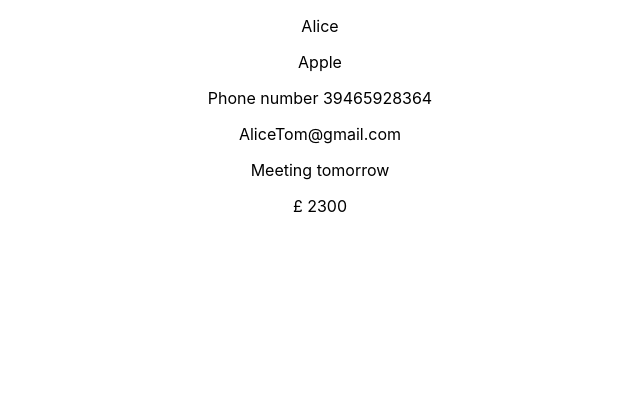
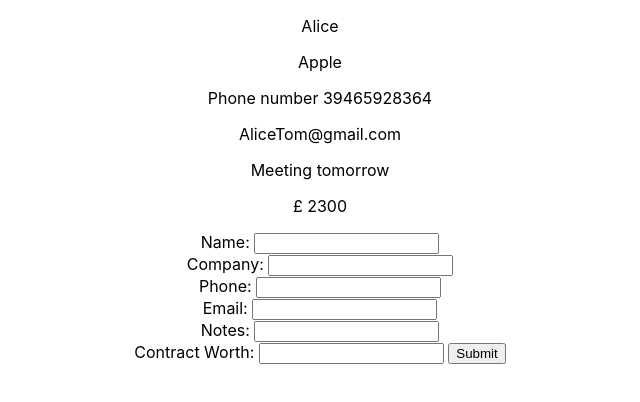
Before and after one commit to eds-101/web3CRM, a React (Create React App) app in the folder web3crm-frontend/: page / in a window 1280 px wide. Shown: the top 402 px of the page, without its empty margins (320-960 px from the left). Built offline with nearby package versions, Linux system fonts and the light colour scheme.

Commit message:
add contact

```diff
--- a/web3crm-frontend/src/App.js
+++ b/web3crm-frontend/src/App.js
@@ -15,11 +15,48 @@
 
   const [Data, setData] = useState(DummyData)
 
+  function handleSubmit(e) {
+    e.preventDefault()
+    console.log(e.target[0].value)
+    // name={item['name']} company={item['company']} phone={item['phone']} email={item['email']} notes={item['notes']} contract={item['contract worth']}
+    const newContact = {
+      'name': e.target[0].value,
+      'company': e.target[1].value,
+      'phone': e.target[2].value,
+      'email': e.target[3].value,
+      'notes': e.target[4].value,
+      'contract': e.target[5].value
+    }
+    // update Data to push object
+    setData(prev => [...prev, newContact])
+
+  }
+
   return (
     <div className="App">
       <ContactList data={Data}/>
+      <form
+        onSubmit={handleSubmit}>
+        <label> Name: <input type="text" name="name" /> </label> <br />
+        <label> Company: <input type="text" name="name" /> </label> <br />
+        <label> Phone: <input type="text" name="name" /> </label> <br />
+        <label> Email: <input type="text" name="name" /> </label> <br />
+        <label> Notes: <input type="text" name="name" /> </label> <br />
+        <label> Contract Worth: <input type="text" name="name" /> </label>
+        <input type="submit" value="Submit" />
+      </form>
+
     </div>
   );
 }
 
 export default App;
+
+//
+// Create fields to input the data
+
+// have the data update in the correct area of the program
+
+// ?validation
+
+// move to backend
```
Also changed, not shown: 1 other file (tests, documents, lock files or other folders).
